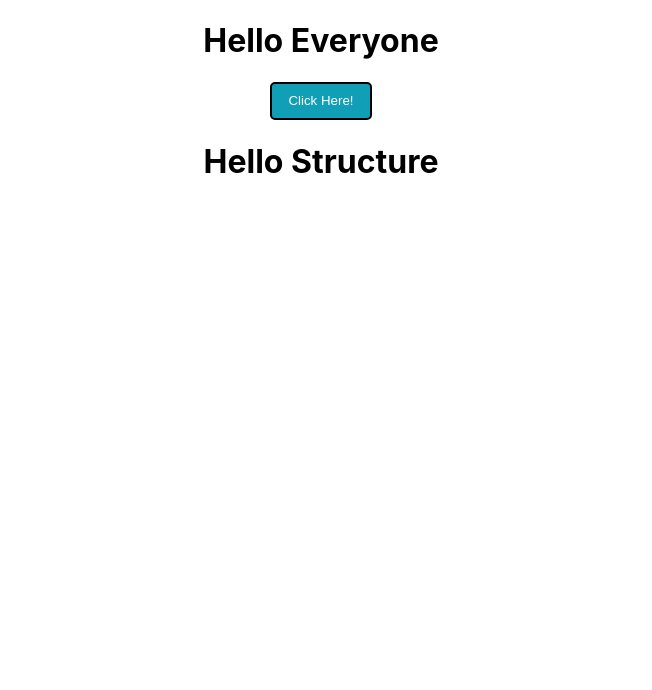
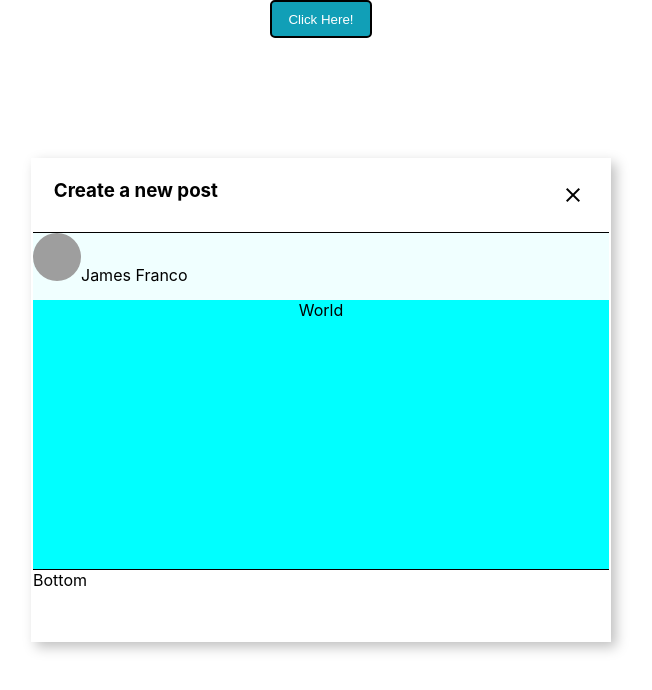
Before and after one commit to TheAmlanSaikia/theamlansaikia-sept-30, a React (Create React App) app: page / in a window 1280 px wide. Both pictures are taken after a click on the button "Click Here!". Shown: the top 690 px of the page, without its empty margins (319-971 px from the left). Built offline with nearby package versions, Linux system fonts and the light colour scheme; grey boxes are pictures that could not be loaded.

Commit message:
feat: Modal UI

```diff
--- a/public/index.html
+++ b/public/index.html
@@ -15,6 +15,8 @@
       user's mobile device or desktop. See https://developers.google.com/web/fundamentals/web-app-manifest/
     -->
     <link rel="manifest" href="%PUBLIC_URL%/manifest.json" />
+    <link href="https://fonts.googleapis.com/icon?family=Material+Icons"
+      rel="stylesheet">
     <!--
       Notice the use of %PUBLIC_URL% in the tags above.
       It will be replaced with the URL of the `public` folder during the build.
--- a/src/Components/Modal/Modal.js
+++ b/src/Components/Modal/Modal.js
@@ -1,3 +1,5 @@
+import styles from "./Modal.module.css";
+
 /**
  *
  * @param { modalstatus ,setModalStatus }
@@ -7,8 +9,23 @@
 const Modal = ({ open, setOpen }) => {
   return (
     <>
-      <div className=''>
-        <h1> Hello Structure</h1>
+      <div className={styles.modalBody}>
+        <section className={styles.topSection}>
+          <h3 className={styles.header}>Create a new post</h3>
+          <button onClick ={()=> setOpen(false)} className={styles.headerBtn}>
+            <span class='material-icons'>close</span>
+          </button>
+        </section>
+        <section className={styles.middleSection}>
+            <div className={styles.profileContainer}>
+                <div className={styles.User}>
+                   <img src="https://placeimg.com/192/192/people" className={styles.roundImage} alt="Profile" />
+                   <span>James Franco</span>
+                </div>
+            </div>
+            <div>World</div>
+        </section>
+        <section className={styles.bottomSection}>Bottom</section>
       </div>
     </>
   );
--- a/src/Components/Modal/Modal.module.css
+++ b/src/Components/Modal/Modal.module.css
@@ -0,0 +1,63 @@
+.modalBody {
+  height: 60vh;
+  width: 45vw;
+  background-color: white;
+  position: absolute;
+  top: 50%;
+  left: 50%;
+  transform: translate(-50%, -50%);
+  border: 2px solid White;
+  box-shadow: rgb(0 0 0 / 25%) 0.3rem 0.3rem 0.75rem;
+}
+
+.topSection {
+  height: 15%;
+  width: 100%;
+  border-bottom: 0.4px solid black;
+  display: flex;
+  justify-content: space-between;
+}
+
+.header {
+  margin-left: 1.3rem;
+}
+
+.headerBtn {
+  margin-right: 2rem;
+  padding: 0;
+  background-color: white;
+  border: 0px white;
+  width: 1rem;
+  cursor: pointer;
+}
+
+.middleSection{
+    height: 70%;
+    background-color: aqua;
+    display: flex;
+    flex-direction: column;
+}
+
+.profileContainer{
+    width: 100%;
+    height: 20%;
+    background-color: azure;
+    display: flex;
+    justify-content: space-between;
+
+}
+
+.roundImage {
+    width: 3rem;
+    height: 3rem;
+    border-radius: 50%;
+  }
+
+
+.bottomSection{
+    height: 15%;
+    width: 100%;
+    border-top: 0.4px solid black;
+    display: flex;
+    justify-content: space-between;
+}
--- a/src/Pages/Home/Home.jsx
+++ b/src/Pages/Home/Home.jsx
@@ -7,10 +7,9 @@ import { Button, Modal } from "../../Components";
  */
 const Home = () => {
   const [open, setOpen] = useState(false);
-  const setModal =()=> setOpen(true);
+  const setModal =()=> setOpen(!open);
   return (
     <div>
-      <h1>Hello Everyone</h1>
       <Button  setModal={setModal} />
       {open && <Modal open={open} setOpen={setOpen} />}
     </div>
```
